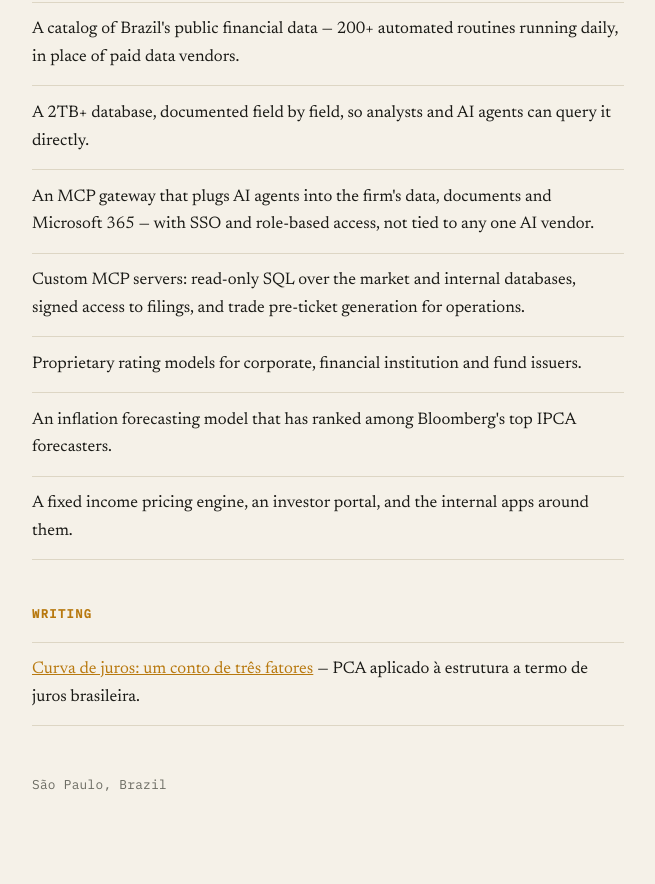
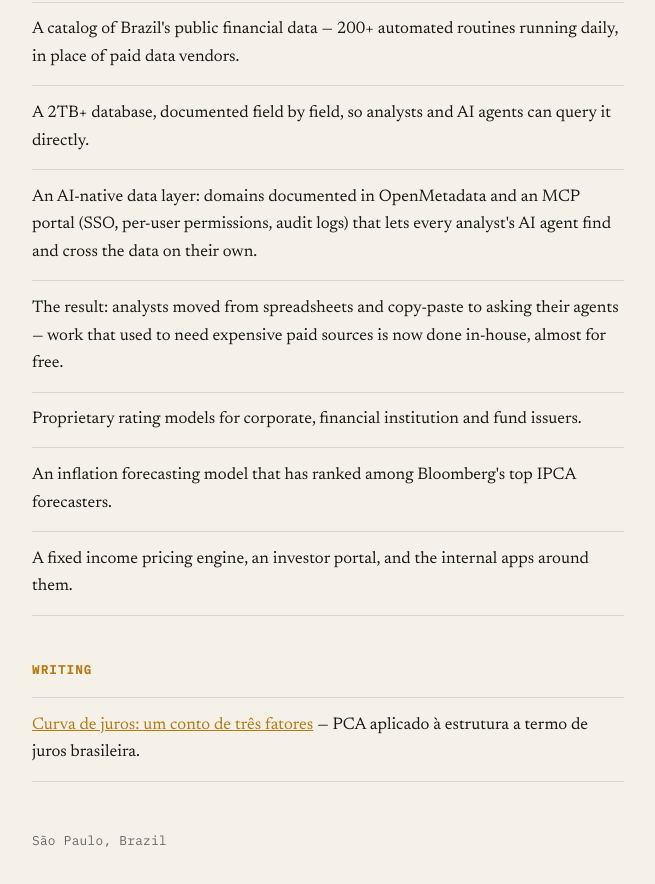
Before and after one commit to victorhugow/victorhugow.github.io, a plain HTML site: page index.html in a window 1280 px wide. Shown: the part 847-1731 px from the top of the page, without its empty margins (312-967 px from the left). Drawn offline with Linux system fonts and the light colour scheme.

Commit message:
Refine AI/MCP and analyst impact on CV and site
Co-Authored-By: Claude Opus 5.5 <noreply@anthropic.com>
Claude-Session: https://claude.ai/code/session_01DDA5o4CoEPSdp85UfYebfr

```diff
--- a/index.html
+++ b/index.html
@@ -52,8 +52,8 @@
         <ul class="projects">
           <li>A catalog of Brazil's public financial data — 200+ automated routines running daily, in place of paid data vendors.</li>
           <li>A 2TB+ database, documented field by field, so analysts and AI agents can query it directly.</li>
-          <li>An MCP gateway that plugs AI agents into the firm's data, documents and Microsoft 365 — with SSO and role-based access, not tied to any one AI vendor.</li>
-          <li>Custom MCP servers: read-only SQL over the market and internal databases, signed access to filings, and trade pre-ticket generation for operations.</li>
+          <li>An AI-native data layer: domains documented in OpenMetadata and an MCP portal (SSO, per-user permissions, audit logs) that lets every analyst's AI agent find and cross the data on their own.</li>
+          <li>The result: analysts moved from spreadsheets and copy-paste to asking their agents — work that used to need expensive paid sources is now done in-house, almost for free.</li>
           <li>Proprietary rating models for corporate, financial institution and fund issuers.</li>
           <li>An inflation forecasting model that has ranked among Bloomberg's top IPCA forecasters.</li>
           <li>A fixed income pricing engine, an investor portal, and the internal apps around them.</li>
```
Also changed, not shown: 2 other files.
